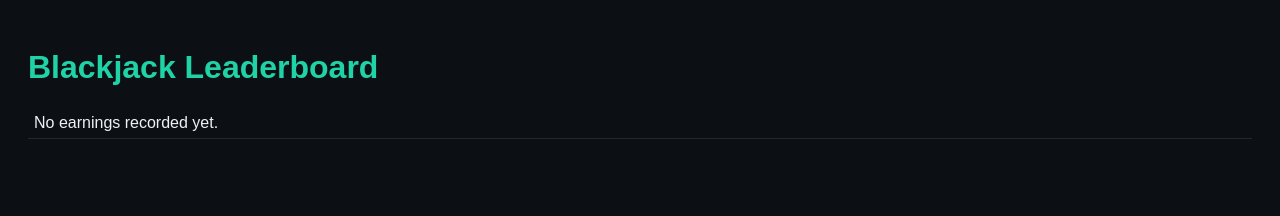
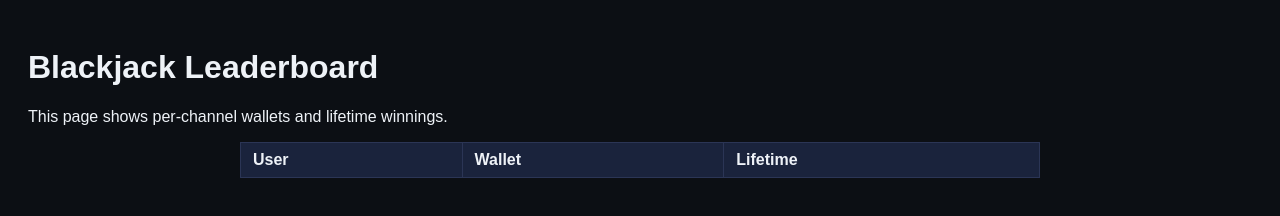
Before and after one commit to hubcopilot/blackjack-on-stream-update, a plain HTML site: page leaderboard.html in a window 1280 px wide. Drawn offline with Linux system fonts and the light colour scheme.

Commit message:
Update leaderboard.html

```diff
--- a/leaderboard.html
+++ b/leaderboard.html
@@ -1,38 +1,33 @@
 <!doctype html>
 <html lang="en">
 <head>
-<meta charset="utf-8"/>
+<meta charset="utf-8">
 <title>Blackjack Leaderboard</title>
 <style>
-  body { font-family: Arial, sans-serif; background:#0c0f14; color:#eef2f7; padding:20px; }
-  h1 { color:#20d3a6; }
-  .line { padding:6px; border-bottom:1px solid rgba(255,255,255,.1); }
+  body{background:#0c0f14;color:#eef2f7;font-family:sans-serif;padding:20px}
+  table{border-collapse:collapse;width:100%;max-width:800px;margin:auto;background:#121826}
+  th,td{border:1px solid #2b3555;padding:8px 12px;text-align:left}
+  th{background:#1a233c}
+  tr:nth-child(even){background:#0f1527}
 </style>
 </head>
 <body>
-  <h1>Blackjack Leaderboard</h1>
-  <div id="leaderboard"></div>
-
+<h1>Blackjack Leaderboard</h1>
+<p>This page shows per-channel wallets and lifetime winnings.</p>
+<table id="leaderTable">
+  <thead>
+    <tr><th>User</th><th>Wallet</th><th>Lifetime</th></tr>
+  </thead>
+  <tbody></tbody>
+</table>
 <script>
-(function(){
-  const params = new URLSearchParams(location.search);
-  const chan = params.get("channel") || "unknown";
-  document.title = `Blackjack Leaderboard — ${chan}`;
-
-  const key = "bjEarnings:" + chan.toLowerCase();
-  const earnings = JSON.parse(localStorage.getItem(key) || "{}");
-
-  const div = document.getElementById("leaderboard");
-  const sorted = Object.entries(earnings).sort((a,b)=>b[1]-a[1]);
-
-  if(sorted.length===0){
-    div.innerHTML = "<div class=line>No earnings recorded yet.</div>";
-  } else {
-    div.innerHTML = sorted.map(([user,amt],i)=>
-      `<div class=line>${i+1}. ${user} — $${amt}</div>`
-    ).join("");
-  }
-})();
+const balances = JSON.parse(localStorage.getItem('bjBalances:global')||'{}');
+const earnings = JSON.parse(localStorage.getItem('bjEarnings:global')||'{}');
+const users = new Set([...Object.keys(balances),...Object.keys(earnings)]);
+const rows = [...users].map(u=>({name:u,wallet:balances[u]||0,lifetime:earnings[u]||0}));
+rows.sort((a,b)=>b.lifetime-a.lifetime);
+document.querySelector('#leaderTable tbody').innerHTML =
+  rows.map(r=>`<tr><td>${r.name}</td><td>$${r.wallet}</td><td>$${r.lifetime}</td></tr>`).join('');
 </script>
 </body>
 </html>
```
